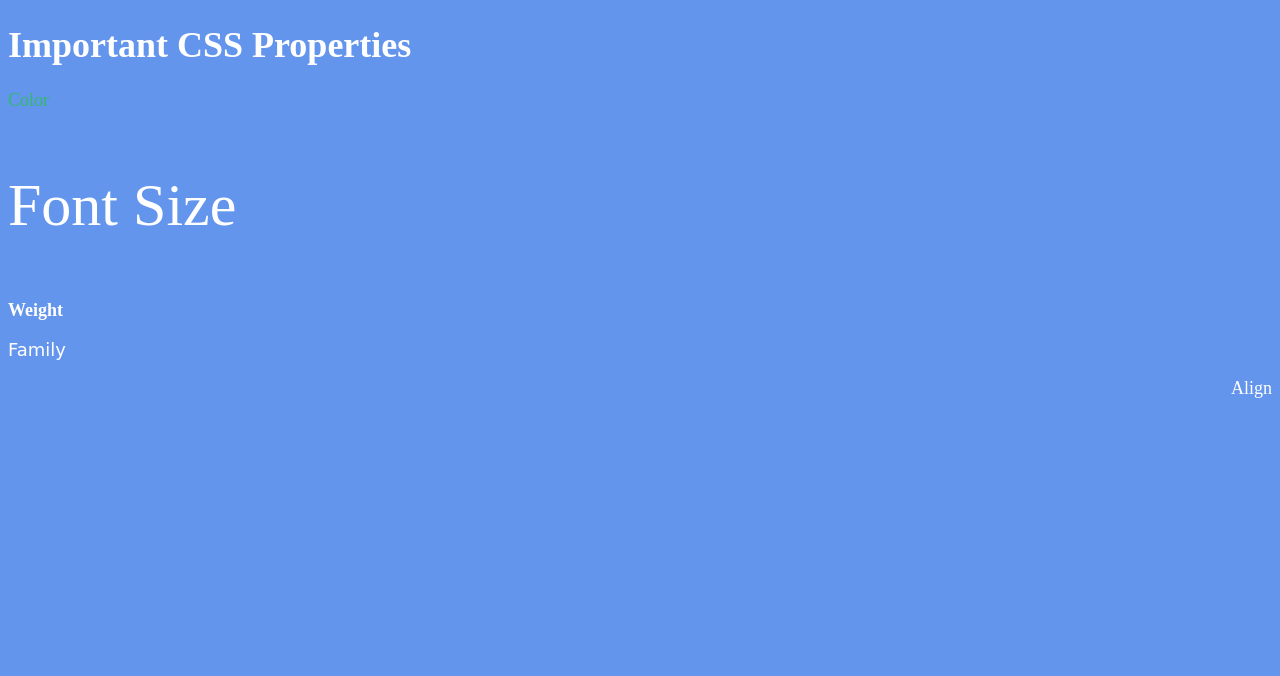
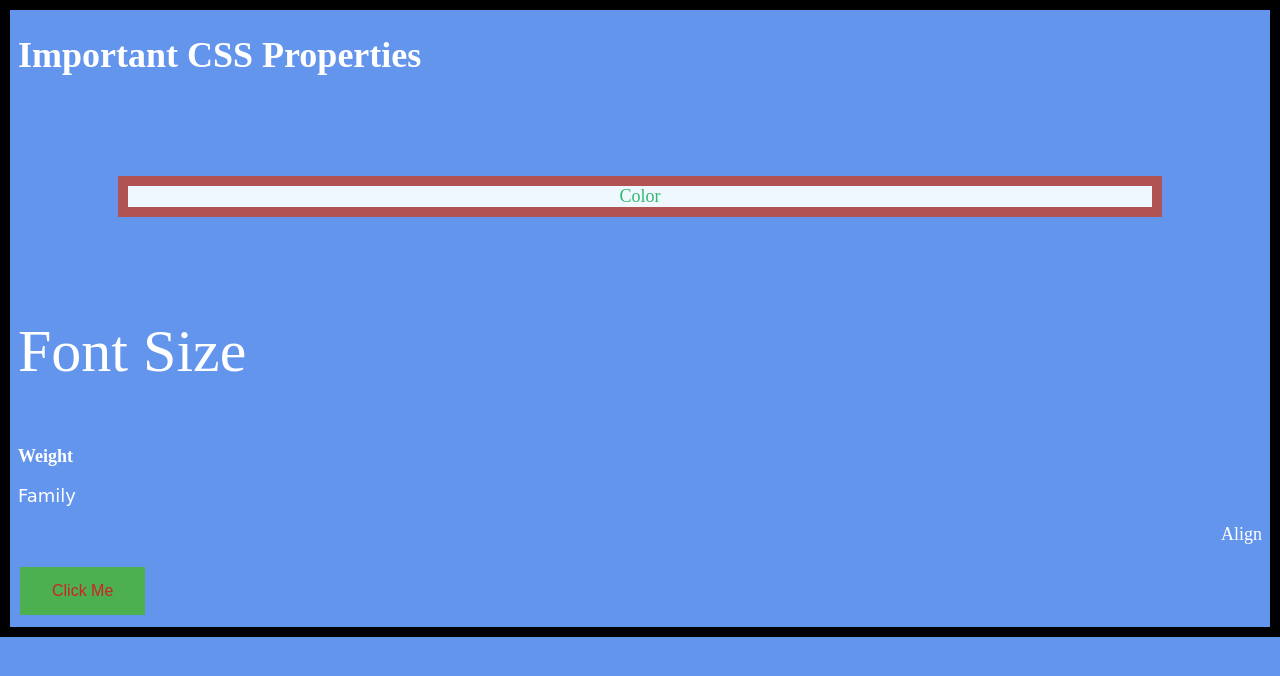
Before and after one commit to aysesrepo/web-develop, a plain HTML site: page 6.1+Font+Properties/index.html in a window 1280 px wide. Drawn offline with Linux system fonts and the light colour scheme.

Commit message:
add button

```diff
--- a/6.1+Font+Properties/index.html
+++ b/6.1+Font+Properties/index.html
@@ -25,6 +25,8 @@
   <p id="weight">Weight</p>
   <p id="font-family">Family</p>
   <p id="text"> Align</p>
+  <button class="button">Click Me</button>
+
 
   <!-- TODOs
   1. Change the color of <p>Color</p> to "coral" color.
--- a/6.1+Font+Properties/styl.css
+++ b/6.1+Font+Properties/styl.css
@@ -1,11 +1,19 @@
 /* 6. Root font size (html) */
 html {
     font-size: 30px;
+    border: 10px solid black;
   }
 
   /* 1. Color */
   #sky {
     color: rgb(50, 184, 108);
+    border: 10px solid rgb(177, 83, 83);
+    margin: 100px;
+    background-color: aliceblue;
+    text-align: center;
+    position: relative;
+    z-index: 1;
+
   }
 
   /* 2. Font size 2x root (2 * 30px = 60px) */
@@ -26,3 +34,16 @@ html {
   #text {
 text-align: right;
   }
+
+  .button {
+    background-color: #4CAF50; /* Green */
+    border: none;
+    color: rgb(205, 37, 37);
+    padding: 15px 32px;
+    text-align: center;
+    text-decoration: none;
+    display: inline-block;
+    font-size: 16px;
+    margin: 4px 2px;
+    cursor: pointer;
+  }
```
